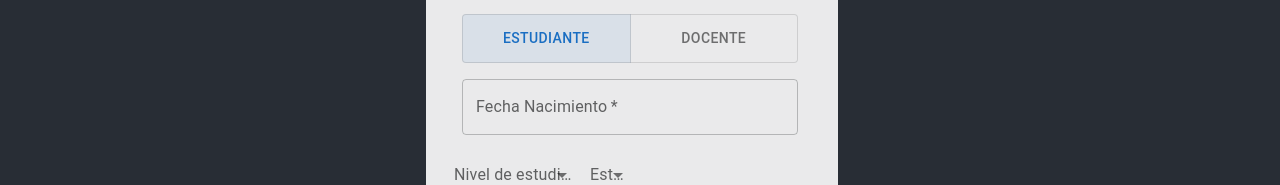
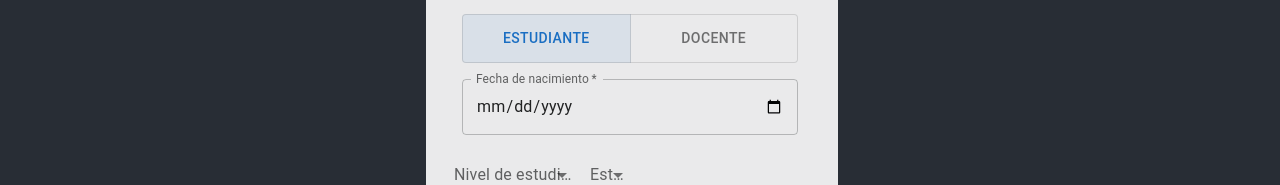
Before and after one commit to fcpietra/claserio, a React (Create React App) app: page /register/user in a window 1280 px wide. Both pictures are taken after a click on the button "ESTUDIANTE". Shown: the part 592-777 px from the top of the page. Built offline with nearby package versions, Linux system fonts and the light colour scheme.

Commit message:
corrijo input fecha en register

```diff
--- a/src/pages/RegisterForm.jsx
+++ b/src/pages/RegisterForm.jsx
@@ -40,10 +40,12 @@ export default function RegisterForm(props) {
                 <TextField
                     required
                     fullWidth
+                    type="date"
                     id="fechaNacimiento"
-                    label="Fecha Nacimiento"
+                    label="Fecha de nacimiento"
                     name="fechaNacimiento"
                     autoComplete="name"
+                    InputLabelProps={{shrink: true}}
                 />
             </Grid>
                 <Select  />
```
